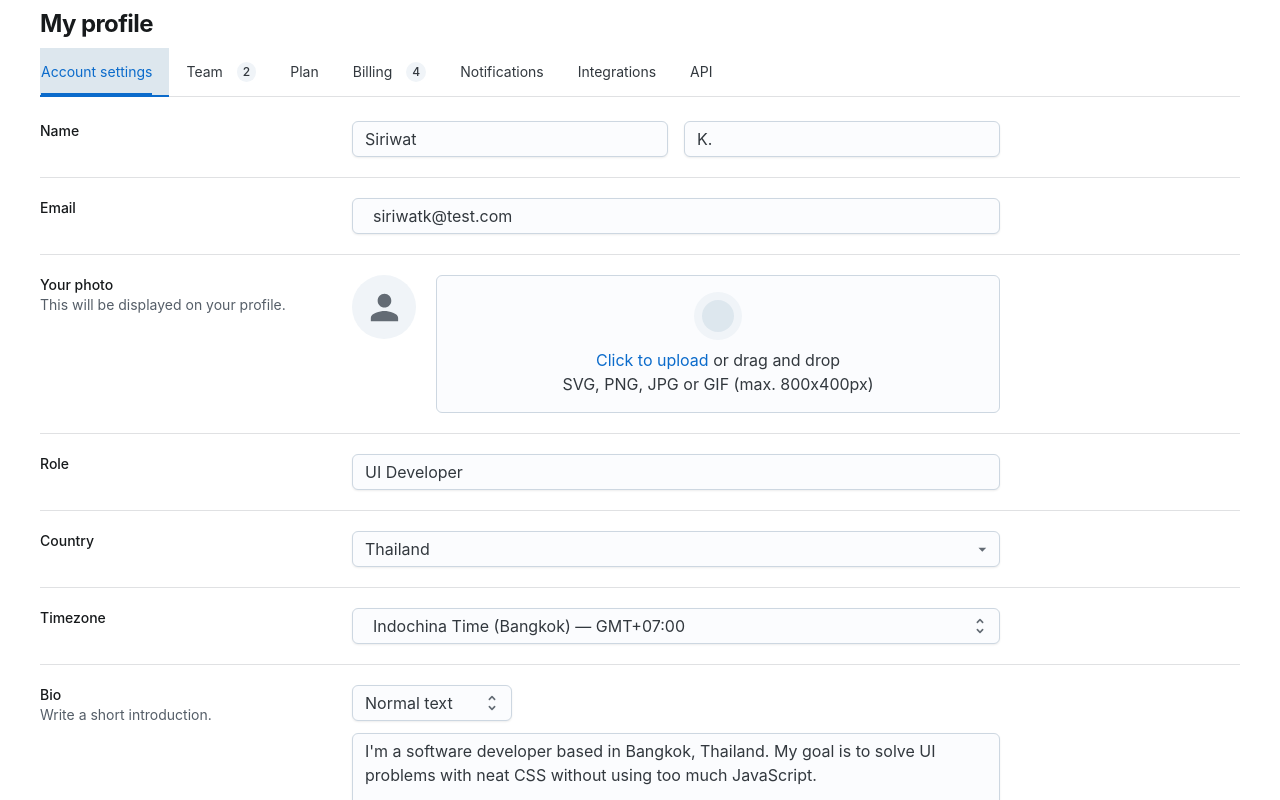
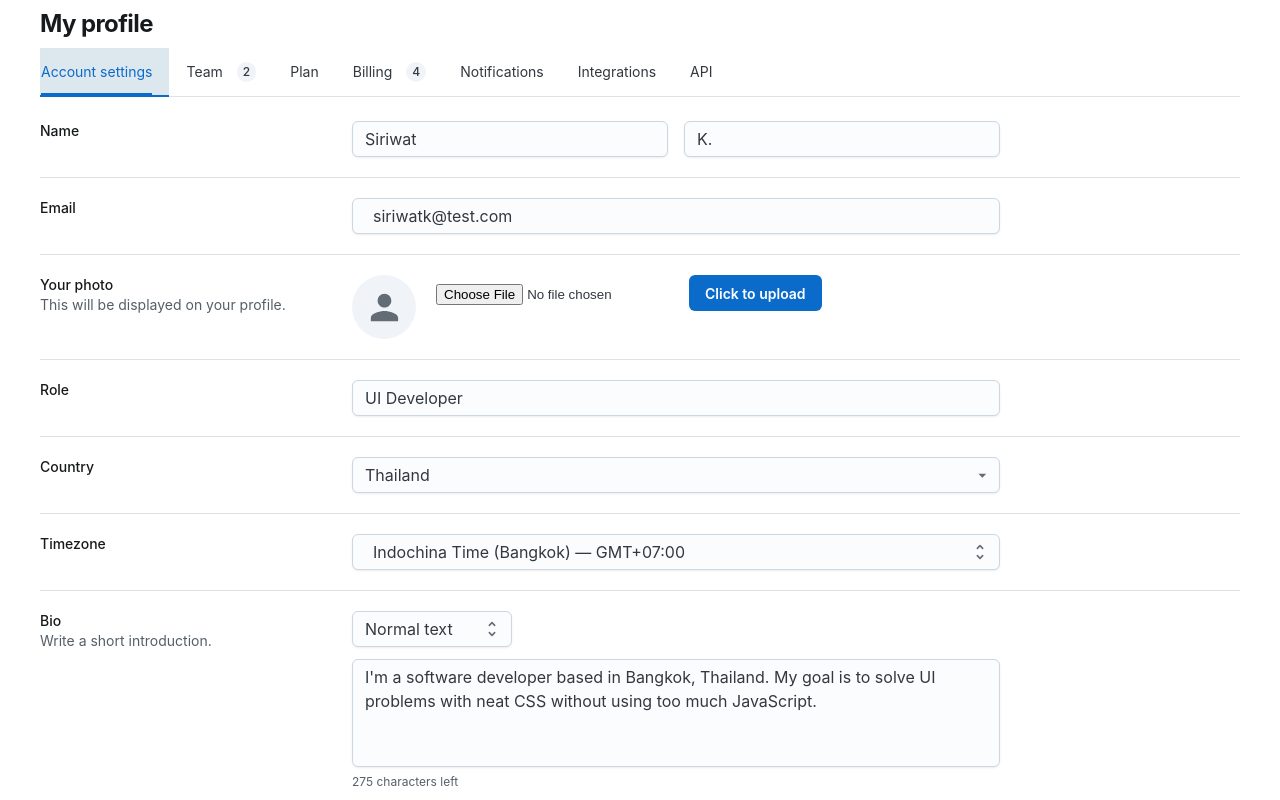
Before and after one commit to CSE115-project/nextjs-ff, a Next.js app: page /edit-profile in a window 1280 px wide. Shown: the top 800 px of the page. Built offline with nearby package versions, Linux system fonts and the light colour scheme; no server answers.

Commit message:
upload image button (#31)

```diff
--- a/components/DropZone.js
+++ b/components/DropZone.js
@@ -23,6 +23,9 @@ export default function DropZone({ sx, ...props }) {
         ...(Array.isArray(sx) ? sx : [sx]),
       ]}
     >
+      <form>
+
+
       <Box sx={{ p: 1, bgcolor: 'background.level1', borderRadius: '50%' }}>
         <Box
           sx={{
@@ -39,12 +42,13 @@ export default function DropZone({ sx, ...props }) {
         </Box>
       </Box>
       <Typography level="body2" textAlign="center">
-        <Link component="button" overlay>
+        <Link type = 'file' component="button" overlay>
           Click to upload
         </Link>{' '}
         or drag and drop
         <br /> SVG, PNG, JPG or GIF (max. 800x400px)
       </Typography>
+      </form>
     </Card>
   );
 }
--- a/firebase.js
+++ b/firebase.js
@@ -1,6 +1,7 @@
 import { initializeApp } from "firebase/app";
 import { getAuth } from "firebase/auth";
 import { getFirestore } from "firebase/firestore";
+import { getStorage } from "firebase/storage";
 
 const firebaseConfig = {
   apiKey: process.env.NEXT_PUBLIC_apiKey,
@@ -15,4 +16,6 @@ const firebaseConfig = {
 export const firebase = initializeApp(firebaseConfig);
 export const auth = getAuth(firebase);
 export const db = getFirestore(firebase);
+export const storage = getStorage(firebase);
+
 console.log('loaded firebase.js');
--- a/pages/edit-profile.js
+++ b/pages/edit-profile.js
@@ -21,8 +21,56 @@ import DropZone from '../components/DropZone';
 import FileUpload from '../components/FileUpload';
 import CountrySelector from '../components/CountrySelector';
 import EditorToolbar from '../components/EditorToolbar';
+import { getStorage, ref } from "firebase/storage";
+import  { useState } from 'react';
+import  { useRouter } from 'next/router';
+
 
 export default function MyProfile() {
+
+  // Get a reference to the storage service, which is used to create references in your storage bucket
+  const storage = getStorage();
+
+  // Create a storage reference from our storage service
+  const storageRef = ref(storage);
+
+  // Create a reference to 'images/mountains.jpg'
+  // const profileImageRef = ref(storage, 'profileImage/' + );
+
+  const [image, setImage] = useState(null);
+  const router = useRouter();
+
+  const handleFileChange = (event) => {
+    const file = event.target.files[0];
+    setImage(file);
+  };
+
+  const handleSubmit = async (event) => {
+    event.preventDefault();
+
+    const formData = new FormData();
+    formData.append('file', image);
+    formData.append('upload_preset', 'YOUR_UPLOAD_PRESET'); // Replace with your Cloudinary upload preset
+
+    // Make an API call to upload the image
+    const response = await fetch('https://api.cloudinary.com/v1_1/YOUR_CLOUD_NAME/image/upload', {
+      method: 'POST',
+      body: formData,
+    });
+
+    if (response.ok) {
+      const data = await response.json();
+      const imageUrl = data.secure_url;
+      // Do something with the uploaded image URL, such as storing it in your database
+      console.log('Uploaded image URL:', imageUrl);
+
+      // Redirect to another page or perform any desired action
+      router.push('/gallery');
+    } else {
+      console.error('Image upload failed');
+    }
+  };
+
   return (
     <Sheet
       sx={{
@@ -204,7 +252,15 @@ export default function MyProfile() {
               src=""
               sx={{ '--Avatar-size': '64px' }}
             />
-            <DropZone />
+            {/* <DropZone /> */}
+            <form onSubmit={handleSubmit}>
+
+              <input type="file" onChange={handleFileChange}/>
+
+              <Button type="submit">
+                Click to upload
+              </Button>
+            </form>
           </Box>
 
           <Divider role="presentation" />
```
